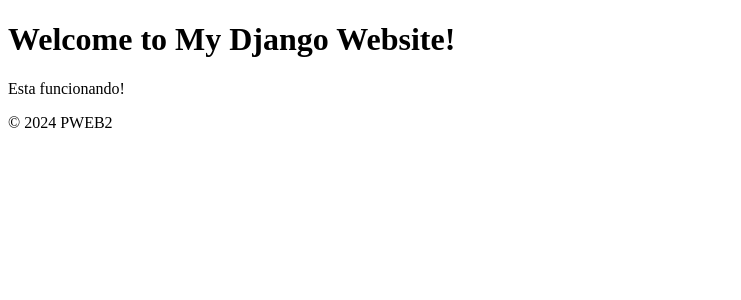
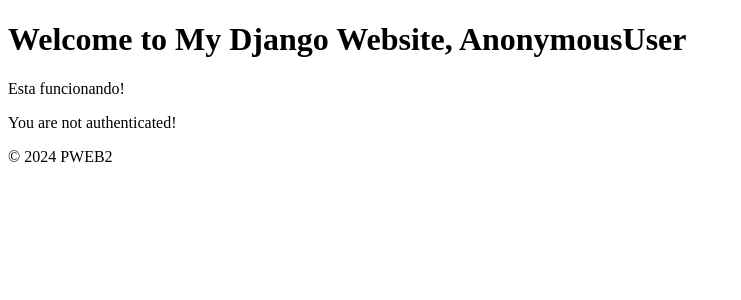
Before and after one commit to rikich3/pweb2, a Django app: page /inicio/ in a window 1280 px wide. Shown: the part 70-370 px from the top of the page, without its empty margins (0-741 px from the left). Run offline with Django 5.2, Linux system fonts and the light colour scheme.

Commit message:
Usando django DTL tags para imprimr en la ventana de inicio un mensaje con el nombre del usuario saludandolo e informandole si esta conectado o no

```diff
--- a/djangoPPT/djangovenv/listaContactos/templates/home.html
+++ b/djangoPPT/djangovenv/listaContactos/templates/home.html
@@ -15,10 +15,12 @@
   </nav>
 
   <main>
-    <h1>Welcome to My Django Website!</h1>
+    <h1>Welcome to My Django Website, {{request.user}}</h1>
     <p>Esta funcionando!</p>
   </main>
-
+    <p>{%if request.user.is_authenticated%} You are authenticated!
+        {%else%} You are not authenticated!{%endif%}
+    </p>
   <footer>
     <p>&copy; 2024 PWEB2</p>
   </footer>
```
